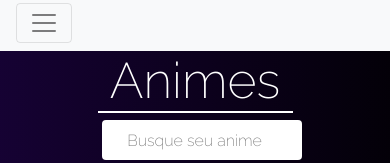
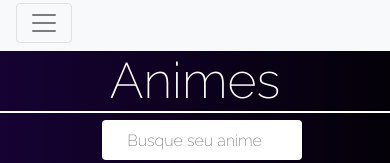
Before and after one commit to denilsonjj/AnimeList, a React (Create React App) app: page /Animes in a window 390 px wide. Shown: the part 315-478 px from the top of the page. Built offline with nearby package versions, Linux system fonts and the light colour scheme; no server answers.

Commit message:
melhorando responsividade mobile

```diff
--- a/src/style/Animes.module.css
+++ b/src/style/Animes.module.css
@@ -131,9 +131,15 @@
   .search {
     margin: 10 auto;
   }
+  .title{
+   animation: none;
+  }
 }
-@media only screen and (max-width: 300px) {
+@media only screen and (max-width: 399px) {
   .animes {
     margin: 10 auto;
   }
+  .title{
+    animation: none;
+  }
 }
```
